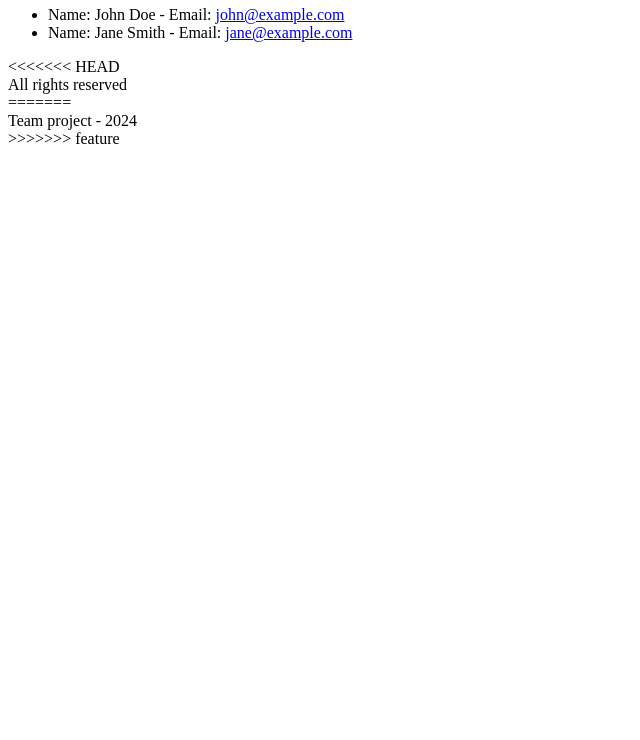
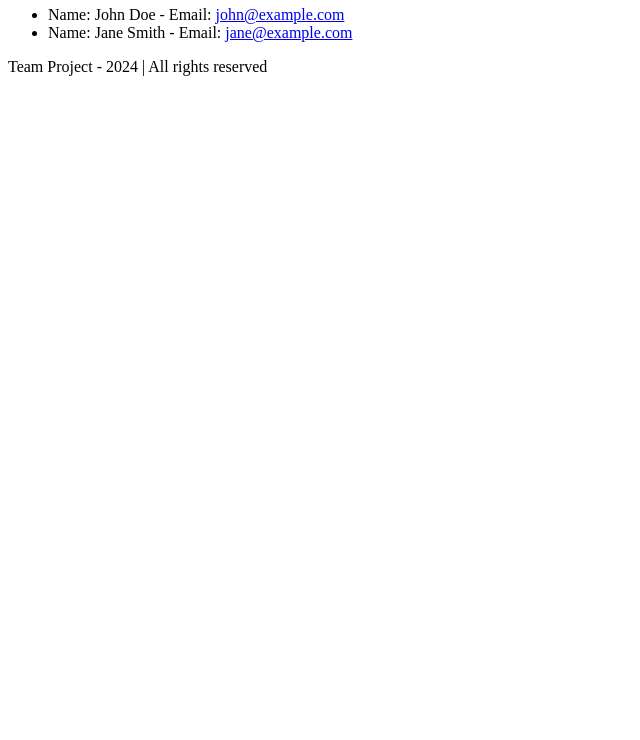
Before and after one commit to bittubharadwaj/hw, a plain HTML site: page index.html in a window 1280 px wide. Shown: the part 60-800 px from the top of the page, without its empty margins (0-640 px from the left). Drawn offline with Linux system fonts and the light colour scheme.

Commit message:
Add new line to HTML file

```diff
--- a/index.html
+++ b/index.html
@@ -1,6 +1,6 @@
 <html>
 <head>
-    <title>Team Information</title>
+    <title>Team Information Group 88</title>
 </head>
 <body>
     <h1>Team Number: XYZ</h1>
@@ -9,9 +9,5 @@
         <li>Name: Jane Smith - Email: <a href="mailto:jane@example.com">jane@example.com</a></li>
     </ul>
 </body>
-<<<<<<< HEAD
-<footer>All rights reserved</footer>
-=======
-<footer>Team project - 2024</footer>
->>>>>>> feature
+<footer>Team Project - 2024 | All rights reserved</footer>
 </html>
```
